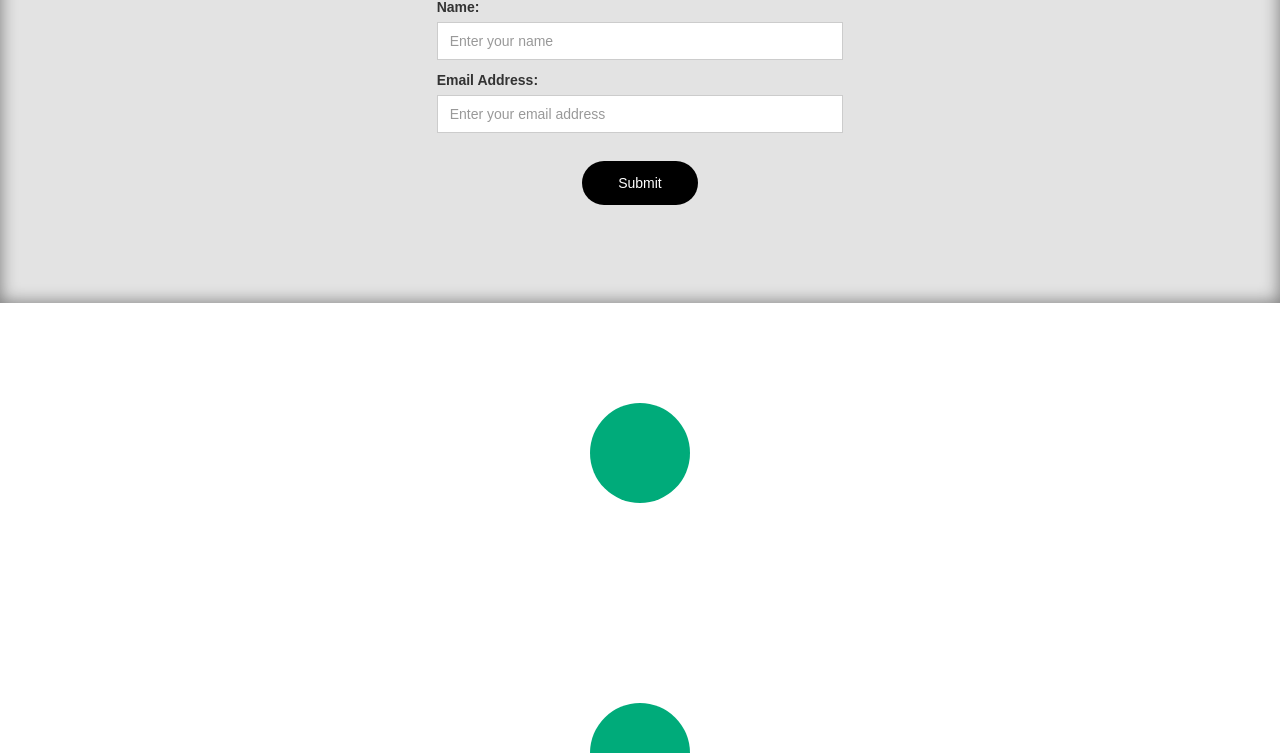
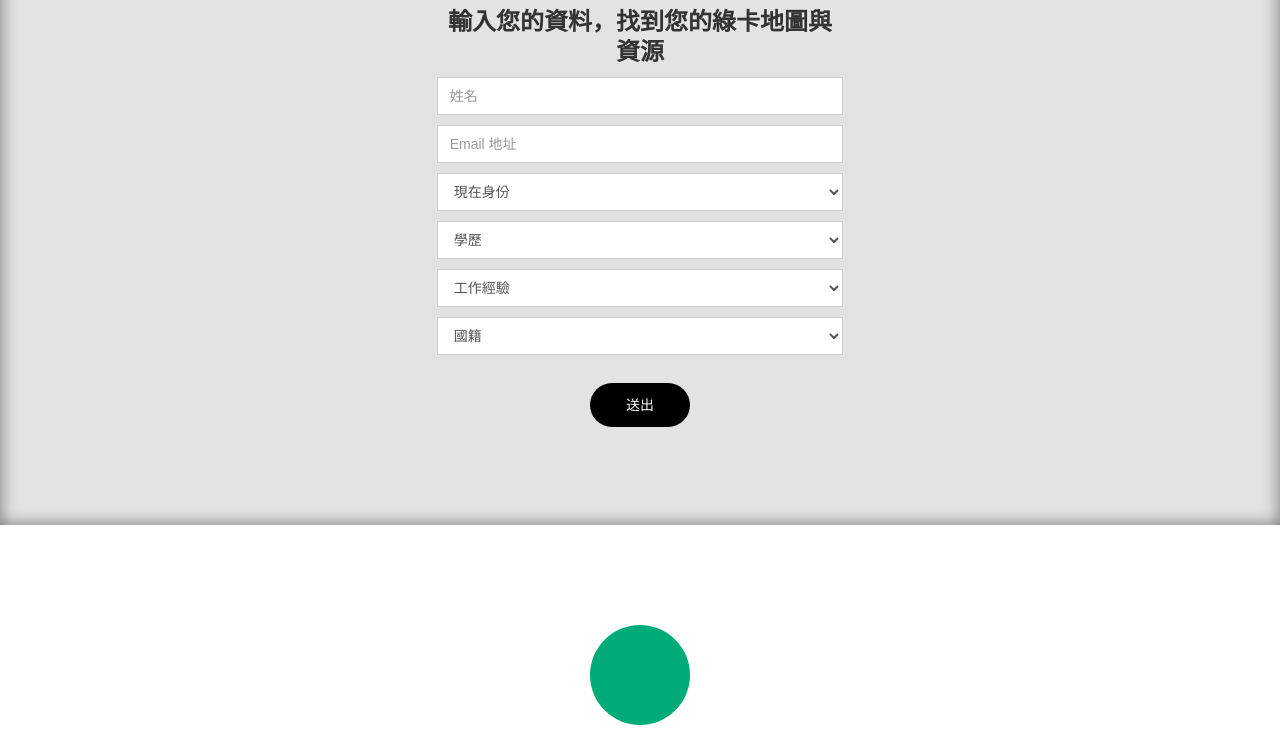
Before and after one commit to amazingandyyy/bobigreencard, a plain HTML site: page index.html in a window 1280 px wide. Shown: the part 160-913 px from the top of the page. Drawn offline with nearby package versions, Linux system fonts and the light colour scheme.

Commit message:
finish the form

```diff
--- a/index.html
+++ b/index.html
@@ -22,12 +22,43 @@
       <div class="w-col w-col-4">
         <div class="w-form">
           <form id="email-form" name="email-form" data-name="Email Form">
-            <h1>Emigrate to America</h1>
-            <label for="name">Name:</label>
-            <input class="w-input" id="name" type="text" placeholder="Enter your name" name="name" data-name="Name">
-            <label for="email">Email Address:</label>
-            <input class="w-input" id="email" type="email" placeholder="Enter your email address" name="email" data-name="Email" required="required">
-            <input class="w-button submit-button" type="submit" value="Submit" data-wait="Please wait...">
+            <h1>綠卡保庇</h1>
+            <center><h3>輸入您的資料，找到您的綠卡地圖與資源</h3></center>
+            <input class="w-input" id="name" type="text" placeholder="姓名" name="name" data-name="Name">
+            <input class="w-input" id="email" type="email" placeholder="Email 地址" name="email" data-name="Email" required="required">
+            <select class="w-input" id="current_status">
+              <option value="placeholder" disabled='disabled' selected='selected'>現在身份</option>
+              <option value="F1">學生（F1 - 學生簽）</option>
+              <option value="L1">專業人士（L1 - 公司內調簽）</option>
+              <option value="L1">專業人士配偶（L2 - 公司內調配偶簽）</option>
+              <option value="OPT">畢業後實習（OPT - 畢業後實習簽）</option>
+              <option value="H1B">工作簽（H1B - 工作簽）</option>
+              <option value="E">想來創業（E1/E2 - 創業簽）</option>
+              <option value="E">想來投資（投資簽）</option>
+            </select>
+            <select class="w-input" id="education">
+              <option value="placeholder" disabled='disabled' selected='selected'>學歷</option>
+              <option value="high_school">高中/職與以下</option>
+              <option value="college">大專</option>
+              <option value="master">碩士</option>
+              <option value="phd">博士或以上</option>
+            </select>
+            <select class="w-input" id="experience">
+              <option value="placeholder" disabled='disabled' selected='selected'>工作經驗</option>
+              <option value="5">五年以下</option>
+              <option value="5+">五年以上</option>
+              <option value="management">管理階層</option>
+            </select>
+            <select class="w-input" id="nationality">
+              <option value="placeholder" disabled='disabled' selected='selected'>國籍</option>
+              <option value="taiwan">台灣</option>
+              <option value="china">中國</option>
+              <option value="india">印度</option>
+              <option value="philippines">菲律賓</option>
+              <option value="mexico">墨西哥</option>
+              <option value="others">其他</option>
+            </select>
+            <input class="w-button submit-button" type="submit" value="送出" data-wait="Please wait...">
           </form>
           <div class="w-form-done">
             <p>Thank you! Your submission has been received!</p>
```
